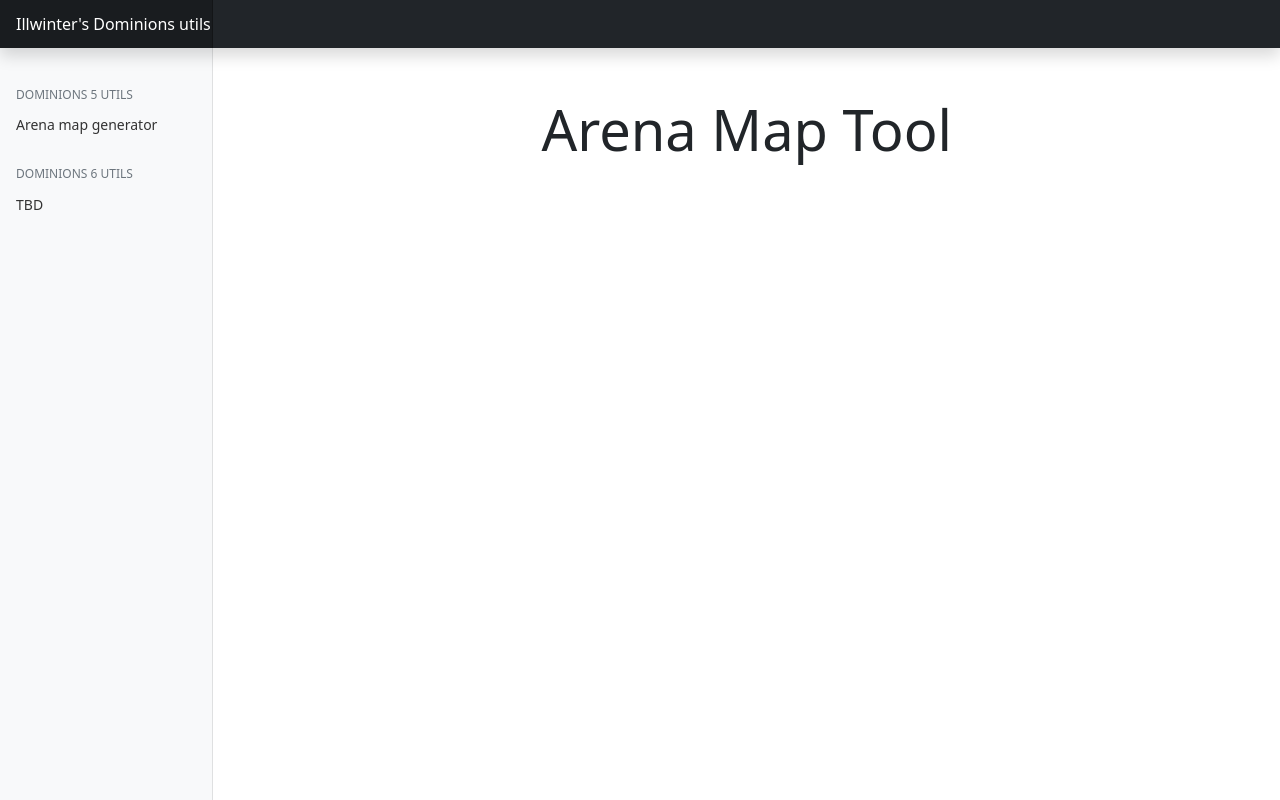
After one commit to AntonDnepr/domutils, a Python web app: template apps/mapgenerator/templates/dom5/arena_nations_select.html in a window 1280 px wide. The commit adds this page. Run offline with Jinja, Linux system fonts and the light colour scheme; the template is opened without the code that fills it, so the values that code supplies are empty.

Commit message:
feat: new frontend pages

```diff
--- a/apps/mapgenerator/templates/base.html
+++ b/apps/mapgenerator/templates/base.html
@@ -1,10 +1,10 @@
 <!doctype html>
 <html lang="en">
+
 <head>
   <meta charset="utf-8">
   <meta name="viewport" content="width=device-width, initial-scale=1">
   <meta name="description" content="">
-    <meta name="author" content="Mark Otto, Jacob Thornton, and Bootstrap contributors">
   <title>Illwinter's Dominions utils</title>
   <!-- Bootstrap core CSS -->
   <link href="/static/dist/css/bootstrap.min.css" rel="stylesheet">
@@ -16,6 +16,7 @@
       -moz-user-select: none;
       user-select: none;
     }
+
     @media (min-width: 768px) {
       .bd-placeholder-img-lg {
         font-size: 3.5rem;
@@ -25,10 +26,12 @@
   <!-- Custom styles for this template -->
   <link href="/static/dashboard.css" rel="stylesheet">
 </head>
+
 <body>
   <header class="navbar navbar-dark sticky-top bg-dark flex-md-nowrap p-0 shadow">
     <a class="navbar-brand col-md-3 col-lg-2 me-0 px-3" href="/">Illwinter's Dominions utils</a>
-      <button class="navbar-toggler position-absolute d-md-none collapsed" type="button" data-bs-toggle="collapse" data-bs-target="#sidebarMenu" aria-controls="sidebarMenu" aria-expanded="false" aria-label="Toggle navigation">
+    <button class="navbar-toggler position-absolute d-md-none collapsed" type="button" data-bs-toggle="collapse"
+      data-bs-target="#sidebarMenu" aria-controls="sidebarMenu" aria-expanded="false" aria-label="Toggle navigation">
       <span class="navbar-toggler-icon"></span>
     </button>
   </header>
@@ -44,7 +47,8 @@
           </h6>
           <ul class="nav flex-column">
             <li class="nav-item">
-                <a class="nav-link {% if dom5_arena_active %} active {% endif %}" aria-current="page" href="/dom5/arena-mapgen/">
+              <a class="nav-link {% if dom5_arena_active %} active {% endif %}" aria-current="page"
+                href="/dom5/arena-mapgen/">
                 <span data-feather="home"></span>
                 Arena map generator
               </a>
@@ -77,4 +81,5 @@
   </div>
   <script src="/static/dist/js/bootstrap.bundle.min.js"></script>
 </body>
+
 </html>
--- /dev/null
+++ b/apps/mapgenerator/templates/dom5/arena_nations_select.html
@@ -0,0 +1,9 @@
+{% extends "base.html" %}
+
+{% block main_content %}
+<div class="container mt-5">
+    <div class="text-center">
+        <h2 class="display-4 mb-4">Arena Map Tool</h2>
+    </div>
+</div>
+{% endblock main_content %}
--- a/apps/mapgenerator/templates/index.html
+++ b/apps/mapgenerator/templates/index.html
@@ -1,6 +1,6 @@
 {% extends "base.html" %}
 
 {% block main_content %}
-  <h2 class="display-6">Welcome to Illwinter's Dominions Utils</h2>
-  <p class="lead">Select a tool from the menu to proceed.</p>
+<h2 class="display-6">Welcome to Illwinter's Dominions Utils</h2>
+<p class="lead">Select a tool from the menu to proceed.</p>
 {% endblock main_content %}
```
Also changed, not shown: apps/mapgenerator/app.py (+9 -0 lines), apps/mapgenerator/templates/dom5/arena.html (+13 -12 lines), apps/mapgenerator/templates/includes/table.html (indentation only). Lines whose indentation alone changed are shown as unchanged.
